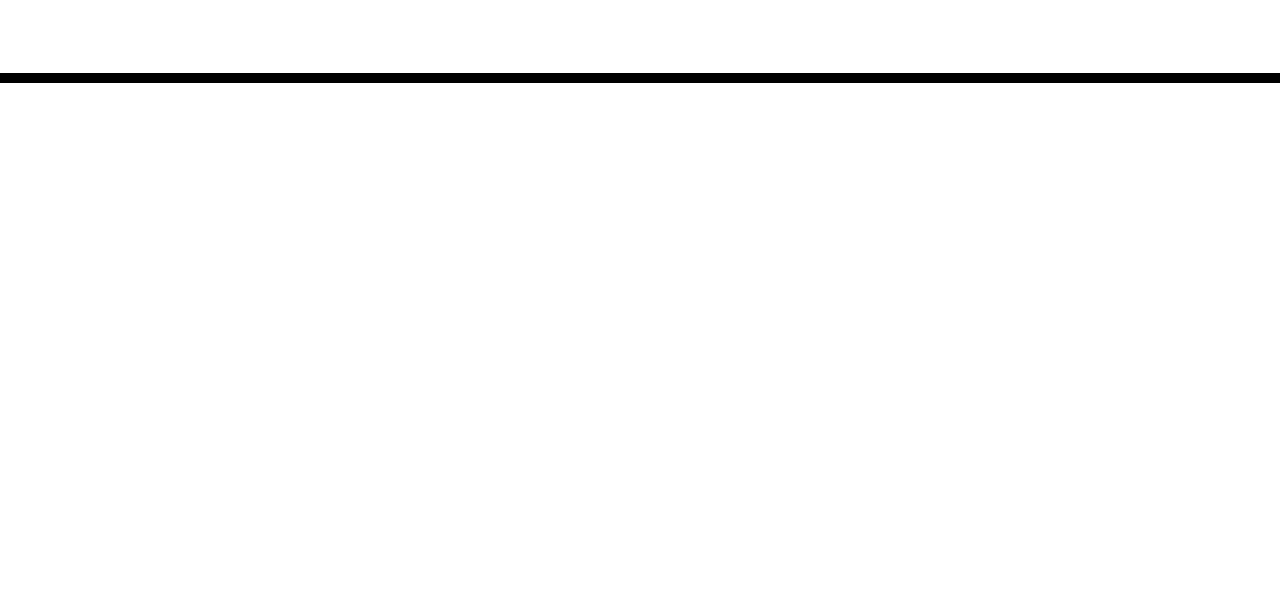
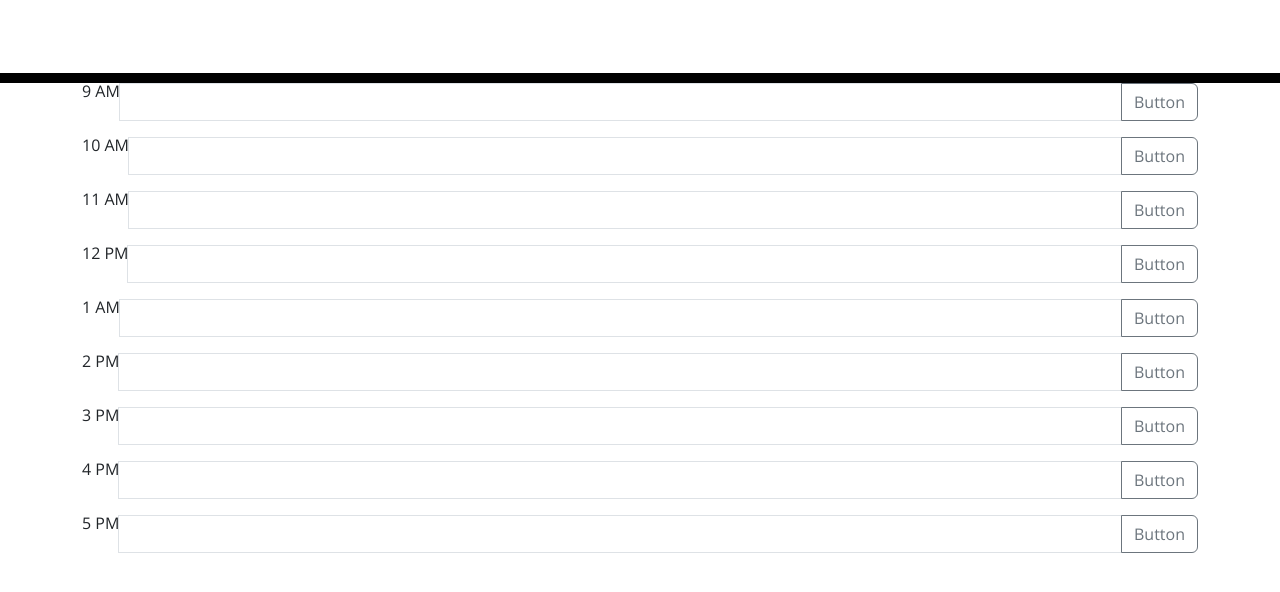
Before and after one commit to fumitsukai/Alex-work-day-scheduler, a plain HTML site: page index.html in a window 1280 px wide. Shown: the part 168-760 px from the top of the page. Drawn offline with nearby package versions, Linux system fonts and the light colour scheme; files that its build step writes are made by us from their sources.

Commit message:
created layout for the inputs

```diff
--- a/index.html
+++ b/index.html
@@ -10,7 +10,7 @@
   <link rel="stylesheet" href="https://use.fontawesome.com/releases/v5.8.1/css/all.css"
     integrity="sha384-50oBUHEmvpQ+1lW4y57PTFmhCaXp0ML5d60M1M7uH2+nqUivzIebhndOJK28anvf" crossorigin="anonymous" />
   <link href="https://fonts.googleapis.com/css?family=Open+Sans&display=swap" rel="stylesheet" />
-  <link rel="stylesheet" href="style.css" />
+  <link rel="stylesheet" href="./assets/css/style.css" />
   <title>Work Day Scheduler</title>
 </head>
 
@@ -22,10 +22,57 @@
   </header>
   <div class="container">
     <!-- Timeblocks go here -->
+    <div class="input-group mb-3">
+      <label for="9">9 AM</label>
+      <input type="text" class="form-control" name="9">
+      <button class="btn btn-outline-secondary" type="button" id="button-addon2">Button</button>
+    </div>
+    <div class="input-group mb-3">
+      <label for="9">10 AM</label>
+      <input type="text" class="form-control" name="10">
+      <button class="btn btn-outline-secondary" type="button" id="button-addon2">Button</button>
+    </div>
+    <div class="input-group mb-3">
+      <label for="9">11 AM</label>
+      <input type="text" class="form-control" name="11">
+      <button class="btn btn-outline-secondary" type="button" id="button-addon2">Button</button>
+    </div>
+    <div class="input-group mb-3">
+      <label for="9">12 PM</label>
+      <input type="text" class="form-control" name="12">
+      <button class="btn btn-outline-secondary" type="button" id="button-addon2">Button</button>
+    </div>
+    <div class="input-group mb-3">
+      <label for="9">1 AM</label>
+      <input type="text" class="form-control" name="13">
+      <button class="btn btn-outline-secondary" type="button" id="button-addon2">Button</button>
+    </div>
+    <div class="input-group mb-3">
+      <label for="9">2 PM</label>
+      <input type="text" class="form-control" name="14">
+      <button class="btn btn-outline-secondary" type="button" id="button-addon2">Button</button>
+    </div>
+    <div class="input-group mb-3">
+      <label for="9">3 PM</label>
+      <input type="text" class="form-control" name="15">
+      <button class="btn btn-outline-secondary" type="button" id="button-addon2">Button</button>
+    </div>
+    <div class="input-group mb-3">
+      <label for="9">4 PM</label>
+      <input type="text" class="form-control" name="16">
+      <button class="btn btn-outline-secondary" type="button" id="button-addon2">Button</button>
+    </div>
+    <div class="input-group mb-3">
+      <label for="9">5 PM</label>
+      <input type="text" class="form-control" name="17">
+      <button class="btn btn-outline-secondary" type="button" id="button-addon2">Button</button>
+    </div>
+
   </div>
 
   <script src="https://cdnjs.cloudflare.com/ajax/libs/jquery/3.2.1/jquery.min.js"></script>
   <script src="https://cdn.jsdelivr.net/npm/dayjs@1/dayjs.min.js"></script>
+  <script src="./assets/js/script.js"></script>
 </body>
 
 </html>
```
